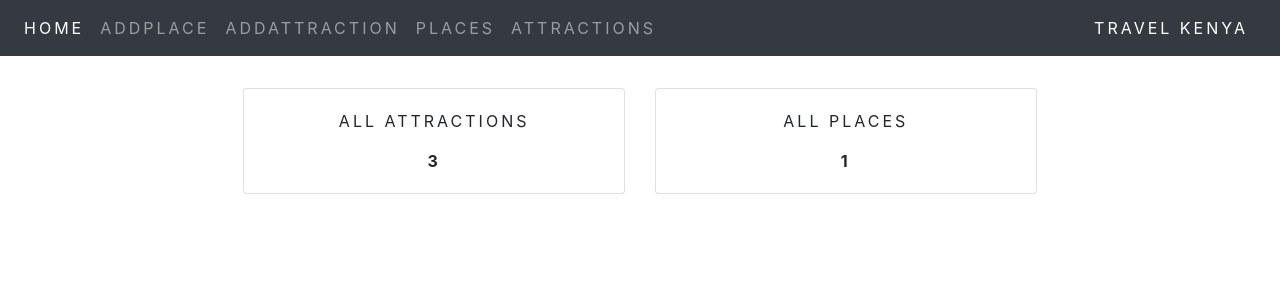
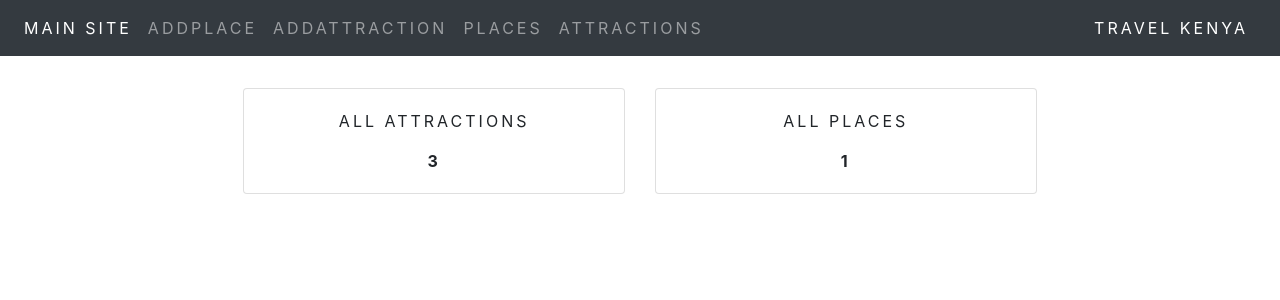
Before and after one commit to Madaraka02/Abnfc, a Django app: page /travel/admin/ in a window 1280 px wide. Shown: the top 300 px of the page. Run offline with Django 4.2, Linux system fonts and the light colour scheme; a user stored in the database is signed in; data comes from the database, SQL or seed files in the repository; parts of the project's set-up code (start-up, migrations or seed data) failed here and were passed over; some libraries are stand-ins or nearby versions.

Commit message:
added admin pages

```diff
--- a/templates/admin/base.html
+++ b/templates/admin/base.html
@@ -44,7 +44,7 @@
             <div class="collapse navbar-collapse " id="navbarTogglerDemo01">
                 <ul class="navbar-nav mr-auto">
                     <li class="nav-item active">
-                      <a class="nav-link naitem" href="{% url 'home' %}">Home <span class="sr-only">(current)</span></a>
+                      <a class="nav-link naitem" href="{% url 'home' %}">Main site <span class="sr-only">(current)</span></a>
                     </li>
                     <li class="nav-item">
                       <a class="nav-link naitem" href="{% url 'adminpark' %}">AddPlace</a>
```
